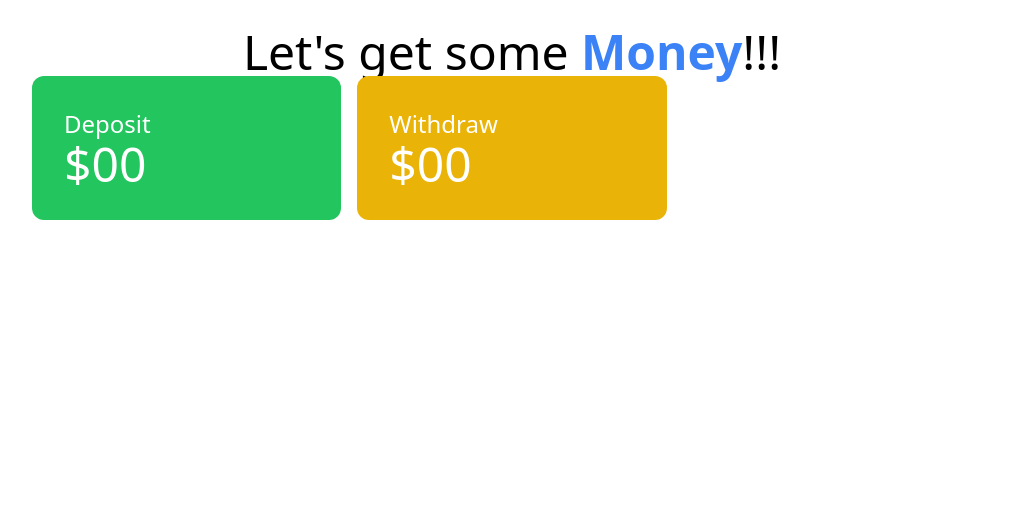
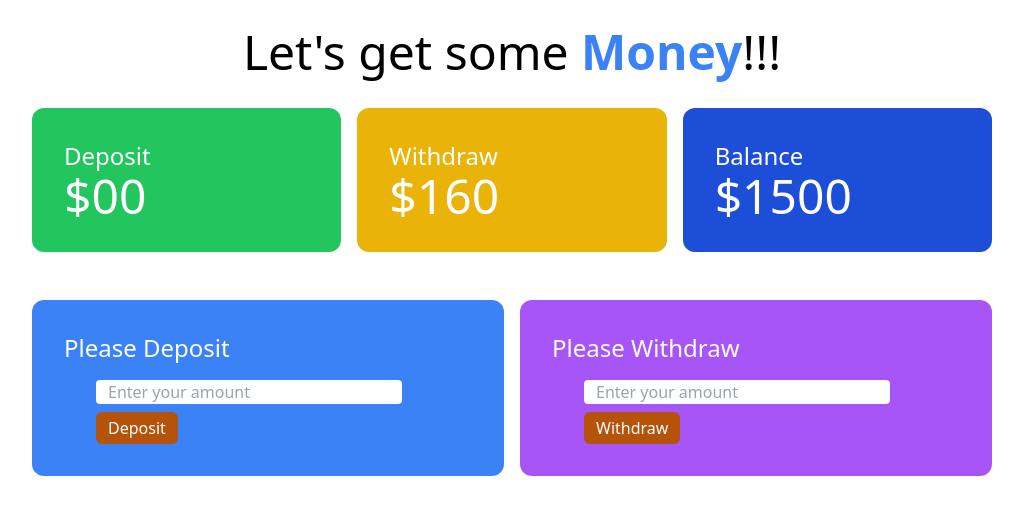
Before and after one commit to sajim-khan/Interactive-Bank-Website, a plain HTML site: page bank.html in a window 1280 px wide. Shown: the whole page, without its empty margins (128-1151 px from the left). Drawn offline with nearby package versions, Linux system fonts and the light colour scheme.

Commit message:
added new section

```diff
--- a/bank.html
+++ b/bank.html
@@ -13,18 +13,34 @@
     </header>
     <main>
         <section>
-            <div class="grid grid-cols-3 gap-4 w-9/12 mx-auto text-white">
+            <div class="grid grid-cols-3 gap-4 w-9/12 mt-8 mx-auto text-white">
                 <div class="bg-green-500 p-8 rounded-xl">
                     <h4 class="text-2xl">Deposit</h4>
                     <h2 class="text-5xl">$00</h2>
                 </div>
                 <div class="bg-yellow-500 p-8 rounded-xl">
                     <h4 class="text-2xl">Withdraw</h4>
-                    <h2 class="text-5xl">$00</h2>
+                    <h2 class="text-5xl">$160</h2>
                 </div>
-                <div class="bg-violate-500 p-8 rounded-xl">
+                <div class="bg-blue-700 p-8 rounded-xl">
                     <h4 class="text-2xl">Balance</h4>
                     <h2 class="text-5xl">$1500</h2>
+                </div>
+            </div>
+        </section>
+
+        <!------------------- deposit and withdraw -------------------->
+        <section class="mt-12">
+            <div class="grid grid-cols-2 gap-4 w-9/12 mt-8 mx-auto text-white">
+                <div class="bg-blue-500 p-8 rounded-xl ">
+                    <h4 class="text-2xl mb-4">Please Deposit</h4>
+                    <input class="w-9/12 block mb-2 px-3 rounded ml-8" type="text" name="" id="deposit-field" placeholder="Enter your amount">
+                    <button id="btn-deposit" class="bg-amber-700  hover:bg-sky-700 rounded-md px-3 py-1  ml-8">Deposit</button>
+                </div>
+                <div class="bg-purple-500 p-8 rounded-xl">
+                    <h4 class="text-2xl mb-4">Please Withdraw</h4>
+                    <input class="w-9/12 block mb-2 px-3 rounded ml-8" type="text" name="" id=" withdraw-amount" placeholder="Enter your amount">
+                    <button id="btn-submit" class="bg-amber-700 hover:bg-sky-700 rounded-md px-3 py-1 ml-8">Withdraw</button>
                 </div>
             </div>
         </section>
```
